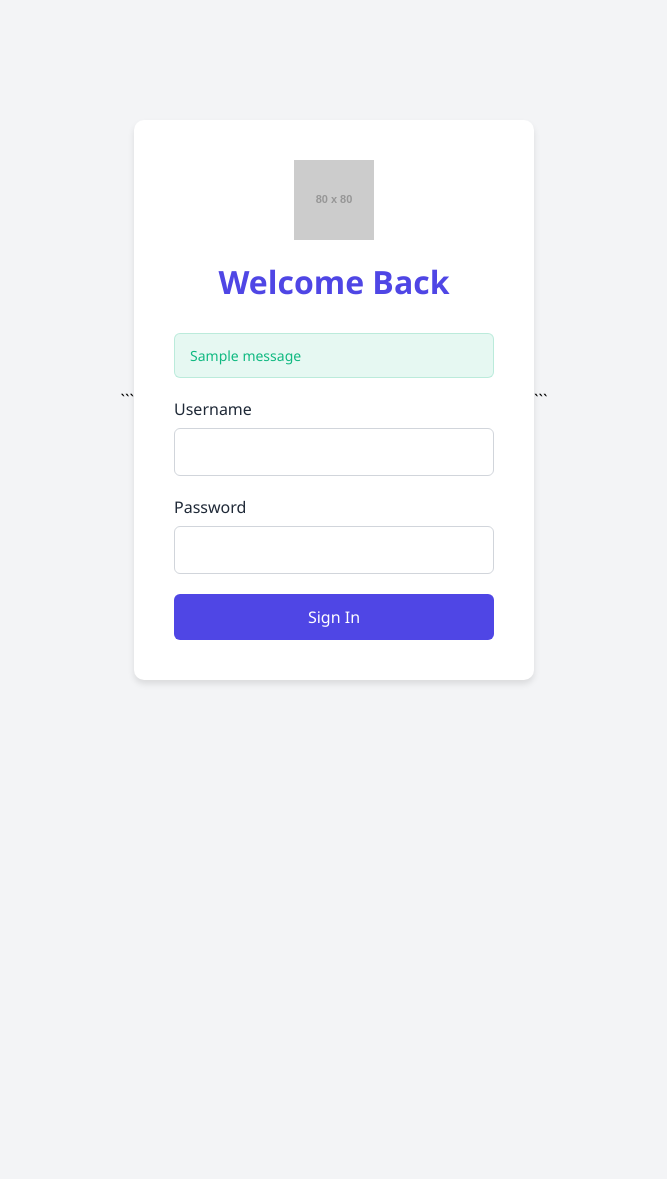
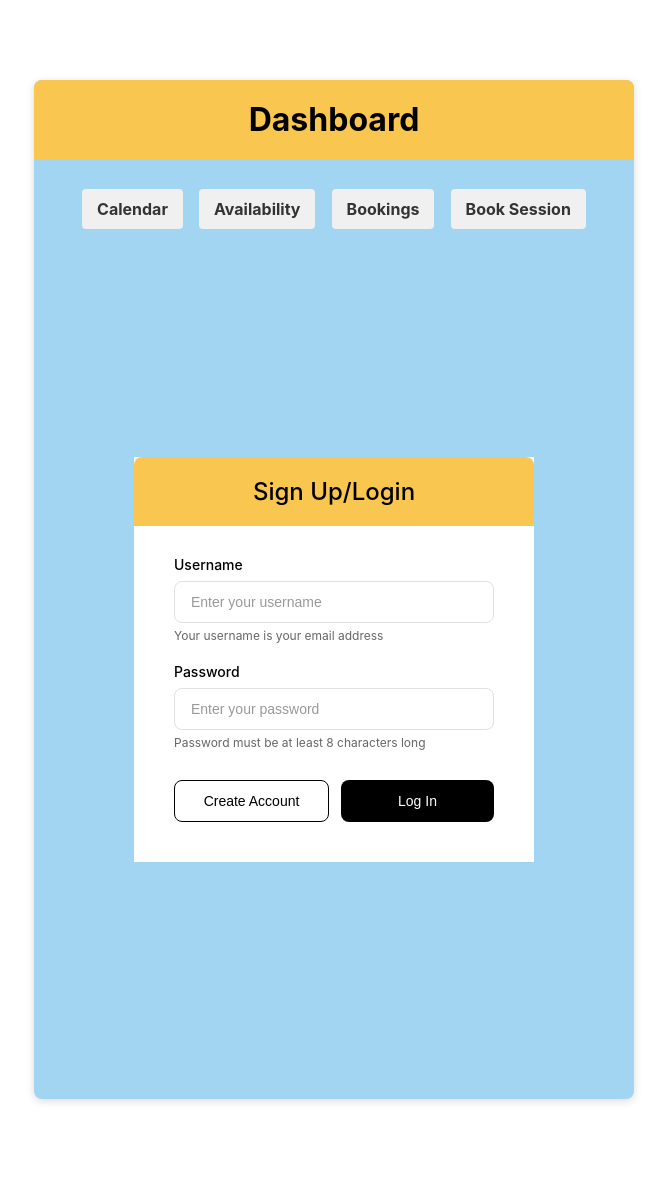
Before and after one commit to kriishk45/Smart-Centre, a Flask app: template templates/login.html in a window 1280 px wide. Shown: the whole page, without its empty margins (306-973 px from the left). Before the commit the page ends 684 px from the top, so only its background shows below. Run offline with Flask 3, Linux system fonts and the light colour scheme; the template is opened without the code that fills it: most values are stand-ins (such as "Sample title", 1, 10 or a date in 2020); grey boxes labelled with a size stand in for pictures from a placeholder-image service; one stand-in notice (Sample message) is shown; some libraries are stand-ins or nearby versions.

Commit message:
login page is touched up and finished

````diff
--- a/app.py
+++ b/app.py
@@ -7,8 +7,14 @@
 VALID_PASS = "password"
 bookings = []
 
-@app.route('/', methods=['GET', 'POST'])
+@app.route('/')
+def index():
+    """Default landing page - always show login"""
+    return redirect(url_for('login'))
+
+@app.route('/login', methods=['GET', 'POST'])
 def login():
+    """Login page - handles both GET and POST requests"""
     if session.get('logged_in'):
         return redirect(url_for('dashboard'))
 
@@ -22,7 +28,7 @@
             return redirect(url_for('dashboard'))
         else:
             error = "Invalid credentials. Please try again."
-    return render_template('login.html', error=error)
+    return render_template('login_clean.html', error=error)
 
 @app.route('/logout')
 def logout():
@@ -82,4 +88,6 @@
     return render_template('bookings.html', bookings=bookings)
 
 if __name__ == "__main__":
-    app.run(debug=True)
+    # Run on all available network interfaces (0.0.0.0)
+    # This makes the app accessible from other devices on the same network
+    app.run(host='0.0.0.0', port=5000, debug=True)
--- a/templates/login.html
+++ b/templates/login.html
@@ -1,29 +1,42 @@
-```
-<!DOCTYPE html>
-<html lang="en">
-<head>
-    <meta charset="UTF-8">
-    <meta name="viewport" content="width=device-width, initial-scale=1.0">
-    <title>Login Portal</title>
+{% extends "base.html" %}
+{% block content %}
+<div class="login-container">
+    <div class="login-form">
+        <h1>Sign Up/Login</h1>
+
+        <div class="form-group">
+            <label for="username">Username</label>
+            <input type="text" id="username" name="username" placeholder="Enter your username" required>
+            <span class="helper-text">Your username is your email address</span>
+        </div>
+
+        <div class="form-group">
+            <label for="password">Password</label>
+            <input type="password" id="password" name="password" placeholder="Enter your password" required>
+            <span class="helper-text">Password must be at least 8 characters long</span>
+        </div>
+
+        <div class="button-group">
+            <button type="button" class="btn-create" onclick="createAccount()">Create Account</button>
+            <button type="button" class="btn-login" onclick="login()">Log In</button>
+        </div>
+    </div>
+</div>
+
 <style>
-        :root {
-            --primary-color: #4f46e5;
-            --success-color: #10b981;
-            --error-color: #ef4444;
-            --info-color: #3b82f6;
-            --text-color: #1f2937;
-            --light-gray: #f3f4f6;
-        }
-
 * {
-            box-sizing: border-box;
     margin: 0;
     padding: 0;
-            font-family: 'Segoe UI', Tahoma, Geneva, Verdana, sans-serif;
+    box-sizing: border-box;
 }
 
 body {
-            background-color: var(--light-gray);
+    font-family: -apple-system, BlinkMacSystemFont, 'Segoe UI', Roboto, Arial, sans-serif;
+    background-color: #ffffff;
+    color: #000000;
+}
+
+.login-container {
     display: flex;
     justify-content: center;
     align-items: center;
@@ -31,29 +44,19 @@
     padding: 20px;
 }
 
-        .login-container {
-            background-color: white;
-            border-radius: 10px;
-            box-shadow: 0 4px 6px rgba(0, 0, 0, 0.1);
+.login-form {
+    background: #ffffff;
     padding: 40px;
     width: 100%;
     max-width: 400px;
 }
 
-        .login-header {
+.login-form h1 {
     text-align: center;
     margin-bottom: 30px;
-        }
-
-        .login-header h1 {
-            color: var(--primary-color);
-            margin-bottom: 10px;
-        }
-
-        .login-header img {
-            width: 80px;
-            height: 80px;
-            margin-bottom: 20px;
+    color: #000000;
+    font-size: 24px;
+    font-weight: 500;
 }
 
 .form-group {
@@ -63,101 +66,117 @@
 .form-group label {
     display: block;
     margin-bottom: 8px;
-            color: var(--text-color);
+    color: #000000;
     font-weight: 500;
+    font-size: 14px;
 }
 
 .form-group input {
     width: 100%;
-            padding: 12px 15px;
-            border: 1px solid #d1d5db;
-            border-radius: 6px;
-            font-size: 16px;
-            transition: border-color 0.3s;
+    padding: 12px 16px;
+    border: 1px solid #e0e0e0;
+    border-radius: 8px;
+    font-size: 14px;
+    background-color: #ffffff;
+    transition: border-color 0.3s ease;
 }
 
 .form-group input:focus {
     outline: none;
-            border-color: var(--primary-color);
+    border-color: #000000;
 }
 
-        button[type="submit"] {
-            width: 100%;
-            padding: 12px;
-            background-color: var(--primary-color);
-            color: white;
-            border: none;
-            border-radius: 6px;
-            font-size: 16px;
-            font-weight: 500;
-            cursor: pointer;
-            transition: background-color 0.3s;
+.form-group input::placeholder {
+    color: #999999;
 }
 
-        button[type="submit"]:hover {
-            background-color: #4338ca;
+.helper-text {
+    display: block;
+    margin-top: 5px;
+    font-size: 12px;
+    color: #666666;
 }
 
-        .alert {
-            padding: 12px 15px;
-            border-radius: 6px;
-            margin-bottom: 20px;
-            font-size: 14px;
+.button-group {
+    display: flex;
+    gap: 12px;
+    margin-top: 30px;
 }
 
-        .alert-success {
-            background-color: rgba(16, 185, 129, 0.1);
-            color: var(--success-color);
-            border: 1px solid rgba(16, 185, 129, 0.2);
+.btn-create,
+.btn-login {
+    flex: 1;
+    padding: 12px 24px;
+    font-size: 14px;
+    font-weight: 500;
+    border-radius: 8px;
+    cursor: pointer;
+    transition: all 0.3s ease;
+    border: none;
 }
 
-        .alert-error {
-            background-color: rgba(239, 68, 68, 0.1);
-            color: var(--error-color);
-            border: 1px solid rgba(239, 68, 68, 0.2);
+.btn-create {
+    background-color: #ffffff;
+    color: #000000;
+    border: 1px solid #000000;
 }
 
-        .alert-info {
-            background-color: rgba(59, 130, 246, 0.1);
-            color: var(--info-color);
-            border: 1px solid rgba(59, 130, 246, 0.2);
+.btn-login {
+    background-color: #000000;
+    color: #ffffff;
+}
+
+.btn-create:hover {
+    background-color: #f5f5f5;
+}
+
+.btn-login:hover {
+    background-color: #333333;
+}
+
+@media (max-width: 480px) {
+    .login-form {
+        padding: 30px 20px;
+    }
+
+    .button-group {
+        flex-direction: column;
+    }
 }
 </style>
-</head>
-<body>
-    <div class="login-container">
-        <div class="login-header">
-            <img src="https://placehold.co/80x80" alt="Secure login portal icon with a blue shield and keyhole" />
-            <h1>Welcome Back</h1>
-        </div>
 
-        {% if error %}
-        <div class="alert alert-error">{{ error }}</div>
-        {% endif %}
+<script>
+function createAccount() {
+    const username = document.getElementById('username').value;
+    const password = document.getElementById('password').value;
 
-        {% set msgs = get_flashed_messages(with_categories=true) %}
-        {% if msgs %}
-            {% for category, message in msgs %}
-                <div class="alert alert-{{ category }}">
-                    {{ message }}
-                </div>
-            {% endfor %}
-        {% endif %}
+    if (!username || !password) {
+        alert('Please fill in all fields');
+        return;
+    }
 
-        <form method="post">
-            <div class="form-group">
-                <label for="username">Username</label>
-                <input id="username" name="username" type="text" required />
-            </div>
+    if (password.length < 8) {
+        alert('Password must be at least 8 characters long');
+        return;
+    }
 
-            <div class="form-group">
-                <label for="password">Password</label>
-                <input id="password" name="password" type="password" required />
-            </div>
+    // Simulate account creation
+    console.log('Creating account:', { username, password });
+    alert('Account created successfully!');
+}
 
-            <button type="submit">Sign In</button>
-        </form>
-    </div>
-</body>
-</html>
-```
+function login() {
+    const username = document.getElementById('username').value;
+    const password = document.getElementById('password').value;
+
+    if (!username || !password) {
+        alert('Please fill in all fields');
+        return;
+    }
+
+    // Simulate login
+    console.log('Logging in:', { username, password });
+    alert('Login successful!');
+}
+</script>
+{% endblock %}
````
Also changed, not shown: templates/login_clean.html (added, +179 -0 lines), templates/login_standalone.html (added, +183 -0 lines). Lines whose indentation alone changed are shown as unchanged.
